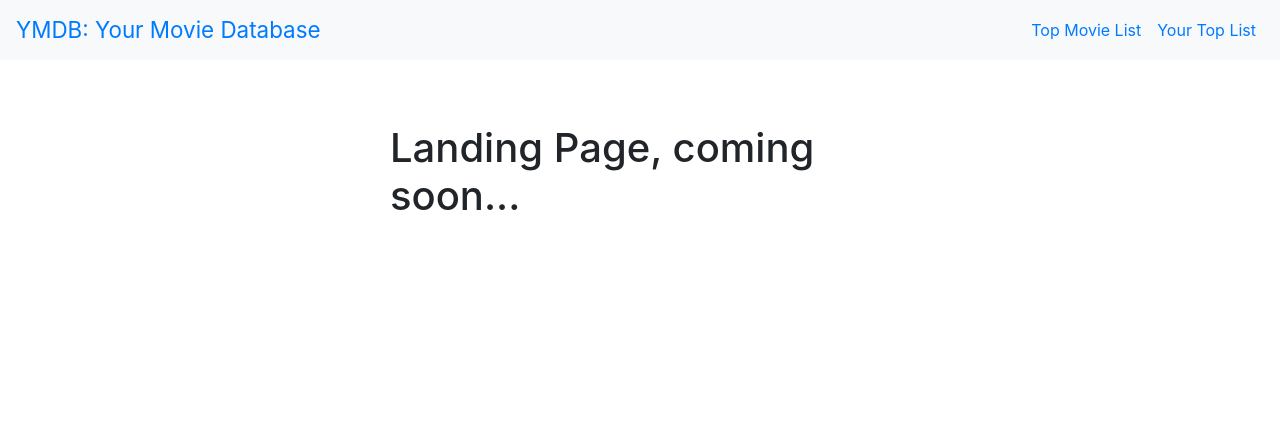
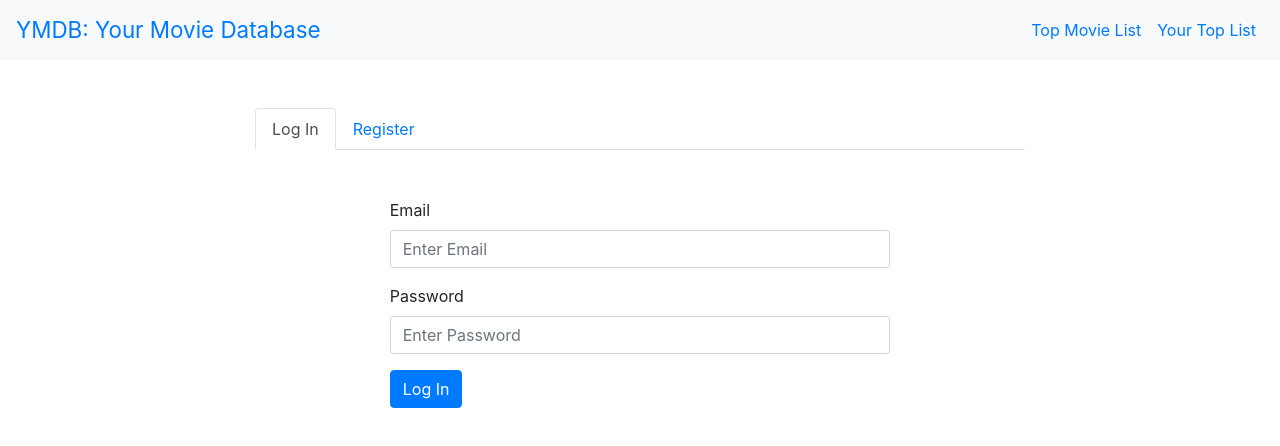
Before and after one commit to SeanPhilippi/your-movie-database, a React (Create React App) app: page / in a window 1280 px wide. Shown: the top 446 px of the page. Built offline with nearby package versions, Linux system fonts and the light colour scheme.

Commit message:
Login and Register inputs connected to state

```diff
--- a/src/App.js
+++ b/src/App.js
@@ -12,7 +12,7 @@ class App extends Component {
 
   state = {
     // authenticated: localStorage.getItem('token') || false, //* put this in redux global state?
-    authenticated: true
+    authenticated: false
   }
 
   handleLogOut = () => {
--- a/src/components/RegisterLogin/LogIn/LogIn.js
+++ b/src/components/RegisterLogin/LogIn/LogIn.js
@@ -32,7 +32,11 @@ class LogIn extends Component {
     })
   }
 
-  handlleSubmit(e) {
+  onChange = e => {
+    this.setState({[e.target.name]: e.target.value});
+  }
+
+  handlleSubmit = e => {
     e.preventDefault();
 
   }
@@ -45,9 +49,7 @@ class LogIn extends Component {
             <Form.Label>Email</Form.Label>
             <Form.Control
               name="email"
-              onChange={e => {
-                this.setState({[e.target.name]: e.target.value});
-              }}
+              onChange={this.onChange}
               placeholder="Enter Email"
               value={this.state.email}
             />
@@ -58,9 +60,7 @@ class LogIn extends Component {
             <Form.Control
               type="password"
               name="password"
-              onChange={e => {
-                this.setState({[e.target.name]: e.target.value});
-              }}
+              onChange={this.onChange}
               placeholder="Enter Password"
               value={this.state.password}
             />
--- a/src/components/RegisterLogin/Register/Register.js
+++ b/src/components/RegisterLogin/Register/Register.js
@@ -10,9 +10,14 @@ class Register extends Component {
     username: '',
     password: '',
     password2: '',
+    errors: {}
   }
 
-  handlleSubmit(e) {
+  onChange = e => {
+    this.setState({[e.target.name]: e.target.value})
+  }
+
+  handlleSubmit = e => {
     e.preventDefault();
 
   }
@@ -27,9 +32,9 @@ class Register extends Component {
             <Form.Control
               type="email"
               name="email"
-              // onChange={}
               placeholder="Enter Email"
               value={this.state.email}
+              onChange={this.onChange}
             />
           </Form.Group>
 
@@ -38,9 +43,9 @@ class Register extends Component {
             <Form.Control
               type="username"
               name="username"
-              // onChange={}
               placeholder="Enter Username"
               value={this.state.username}
+              onChange={this.onChange}
             />
           </Form.Group>
 
@@ -51,6 +56,7 @@ class Register extends Component {
               name="password"
               placeholder="Enter Password"
               value={this.state.password}
+              onChange={this.onChange}
             />
           </Form.Group>
 
@@ -61,6 +67,7 @@ class Register extends Component {
               name="password2"
               placeholder="Confirm Password"
               value={this.state.password2}
+              onChange={this.onChange}
             />
           </Form.Group>
 
--- a/src/index.css
+++ b/src/index.css
@@ -22,154 +22,3 @@ code {
   font-family: source-code-pro, Menlo, Monaco, Consolas, "Courier New",
     monospace;
 }
-
-/* TopNav */
-/* .logo {
-  height: 100px;
-  display: flex;
-  align-items: center;
-  justify-content: center;
-  font-size: 26px;
-}
-
-
-.nav-links {
-  display: flex;
-  justify-content: space-evenly;
-  width: 65%;
-  margin: auto;
-  height: 2rem
-}
-
-.navlink {
-  text-decoration: none;
-  font-size: 17px;
-  color: black;
-} */
-
-/* SaveDelete */
-/* .save-delete {
-  margin: 20px 0 10px 450px;
-}
-
-.delete-list {
-  color: red;
-  margin: 5px;
-  padding: 5px 5px;
-  background-color: transparent;
-}
-
-.save-list {
-  color: green;
-  margin: 5px;
-  padding: 5px 5px;
-  background-color: transparent;
-} */
-
-
-/* Between Header and Footer */
-/* .main-container {
-  display: grid;
-  grid-template-columns: 5.5fr 2fr;
-}
-
-.left {
-
-}
-
-.right {
-  border: 1px solid black;
-}
-
-.comments {
-  border: 1px solid black;
-} */
-
-/* Search Results */
-/* .result-item {
-  font-size: 15px;
-  height: 25px;
-  border-bottom: lightgrey solid 1px;
-  margin: auto;
-  width: 42%;
-}
-
-.result-info {
-  margin: 5px 0;
-}
-
-.result-year-director {
-  margin-top: 2px;
-} */
-
-/* Sortable List */
-.list-container {
-  margin: 15px 0 20px 0;
-}
-
-/* Movie Items */
-/* .movie-item {
-  display: grid;
-  grid-template-columns: 1fr 5fr 20fr 5fr;
-  font-size: 15px;
-  border: black solid 1px;
-  margin: auto;
-  width: 42%;
-}
-
-.movie-link {
-  text-decoration: none;
-  color: inherit;
-}
-
-.grip-container {
-  padding: 0rem .5rem;
-}
-
-.grip {
-  display: flex;
-  align-items: center;
-  padding-left: .1rem;
-  width: .8rem;
-  cursor: pointer;
-}
-
-.movie-info {
-  margin: 5px 0;
-}
-
-.dir-year {
-  margin-top: 2px;
-}
-
-.sortableHelper {
-  text-align: center;
-  right: 0px;
-}
-
-.delete {
-  white-space: nowrap;
-  overflow: hidden;
-  font-size: 18px;
-  background-color: Transparent;
-  border: none;
-  cursor: pointer;
-  overflow: hidden;
-  outline: none;
-}
-
-.numbers {
-  white-space: nowrap;
-  overflow: hidden;
-  color: grey;
-  font-style: bolder;
-  font-size: 26px;
-  margin: auto;
-  margin-left: 13px;
-} */
-
-/* Description */
-/* .textarea {
-  font-size: 14px;
-  padding-left: 5px;
-} */
```
